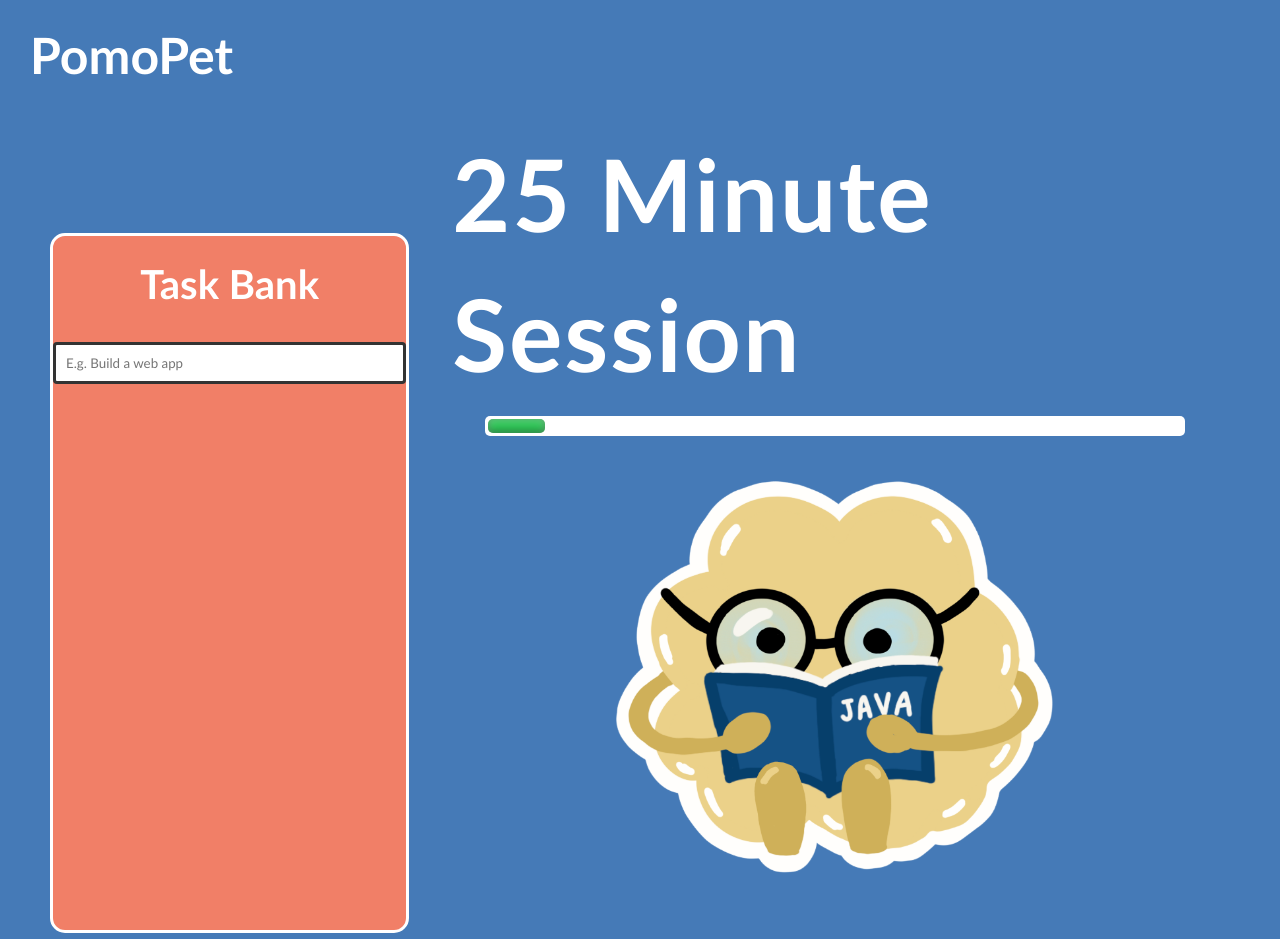
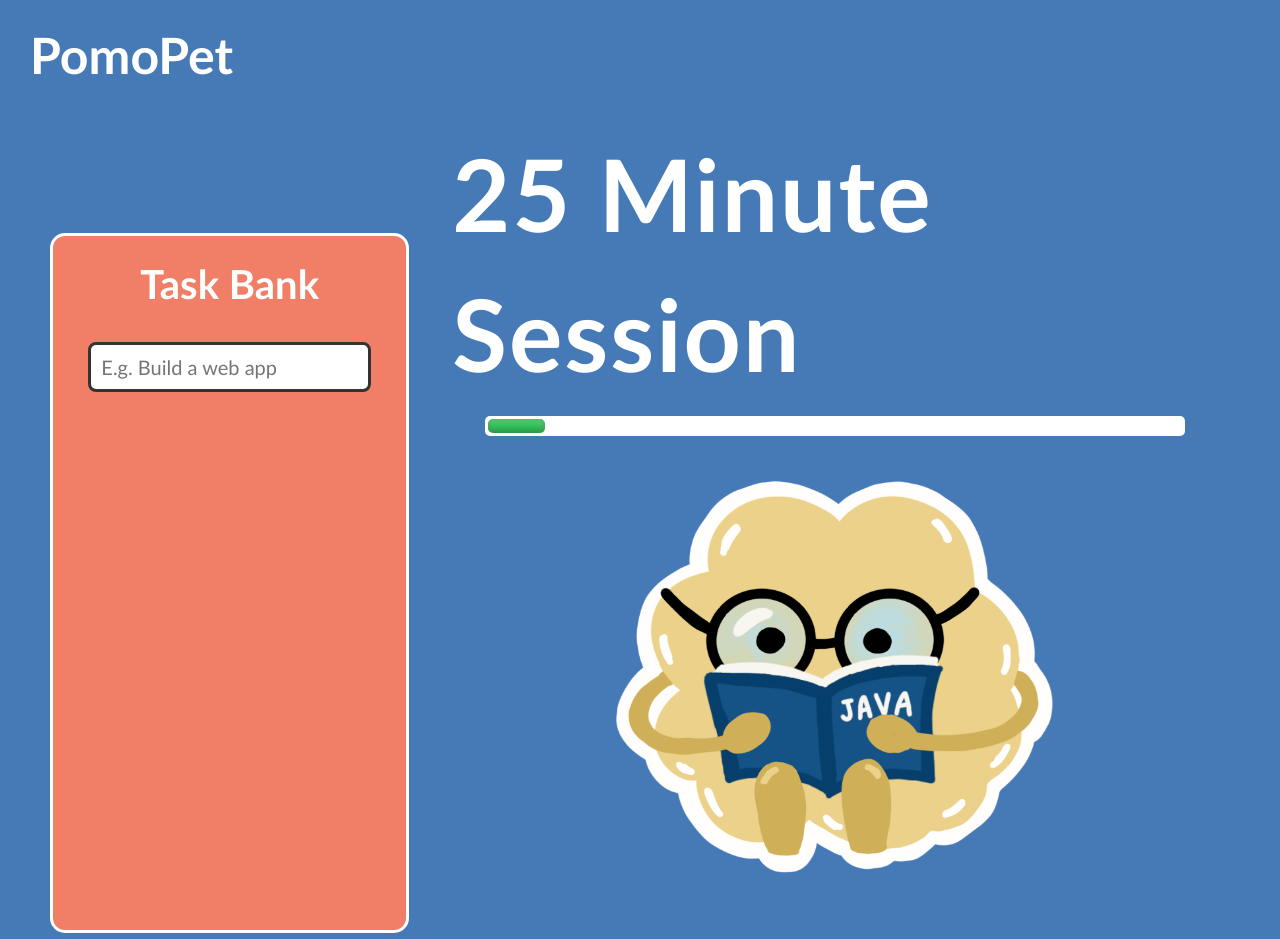
Before and after one commit to erickexinlu/pomo, a plain HTML site: page pomo/startsession.html in a window 1280 px wide. Shown: the top 939 px of the page. Drawn offline with Linux system fonts and the light colour scheme.

Commit message:
final edit

```diff
--- a/pomo/sessionsetup.css
+++ b/pomo/sessionsetup.css
@@ -65,6 +65,7 @@ html {
     justify-content: space-around;
     align-items: center;
     padding: 20px 20px 30px 20px;
+    margin-top: 50px;
 }
 
 .timer_heading {
--- a/pomo/startsession.css
+++ b/pomo/startsession.css
@@ -391,14 +391,17 @@ input[type="checkbox"] {
 form {
   width: 100%;
   display: flex;
+  flex-direction: column;
+  align-items: center;
   justify-content: space-between;
 }
 
 input[type="text"] {
-  width: 100%;
+  width: 80%;
   padding: 10px;
-  border-radius: 4px;
+  border-radius: 8px;
   border: 3px solid #333;
+  font-size: 20px;
 }
 
 ul {
--- a/pomo/todo.js
+++ b/pomo/todo.js
@@ -7,7 +7,7 @@ let todoItems = [];
 
 function renderTodo(todo) {
     //JSON
-    localStorage.setItem('todoItemsStored', JSON.stringify(todoItems));
+    localStorage.setItem('todoItemsStoring', JSON.stringify(todoItems));
 
     const list = document.querySelector('.js-todo-list');
     const item = document.querySelector(`[data-key='${todo.id}']`);
@@ -70,7 +70,7 @@ list.addEventListener('click', event => {
 })
 
 document.addEventListener('DOMContentLoaded', () => {
-    const ref = localStorage.getItem('todoItemsStored');
+    const ref = localStorage.getItem('todoItemsStoring');
     if (ref) {
       todoItems = JSON.parse(ref);
       todoItems.forEach(t => {
```
Also changed, not shown: pomo/sessionsetup.html (+2 -2 lines), 1 other file.
